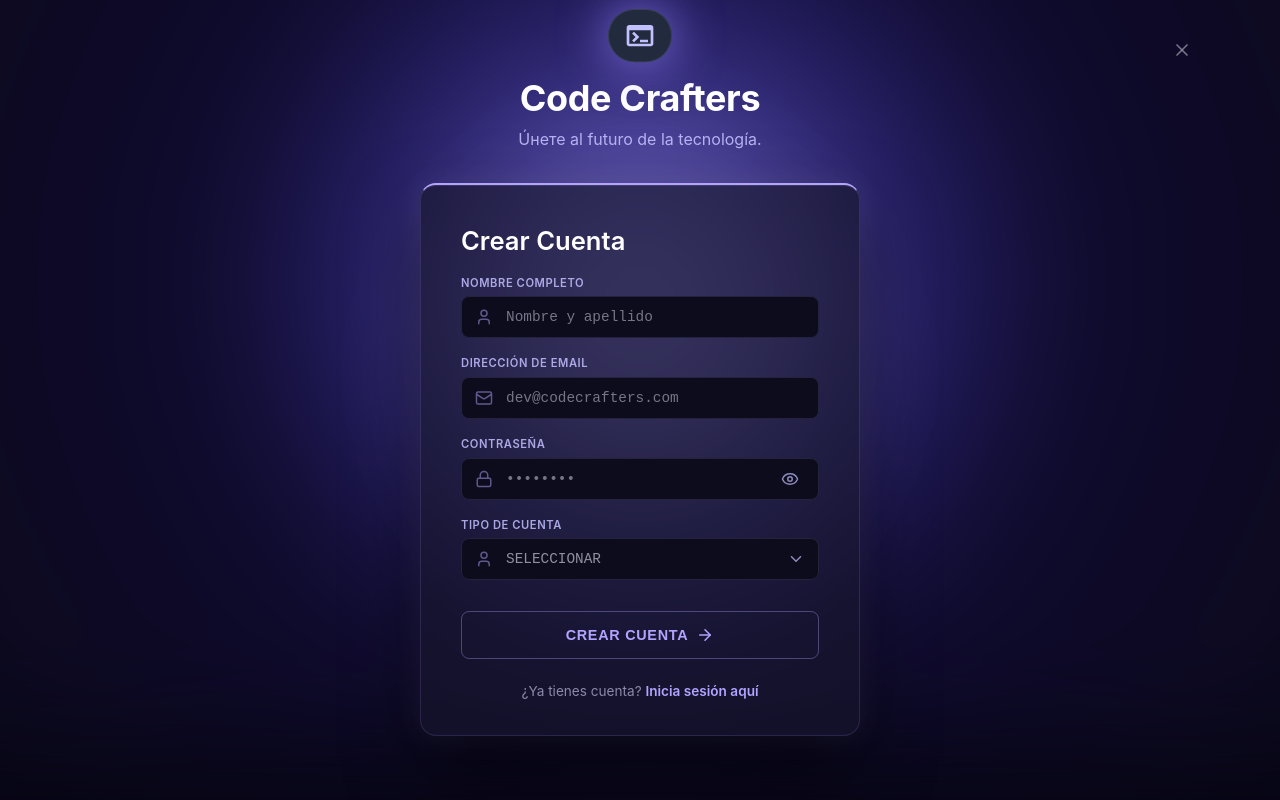
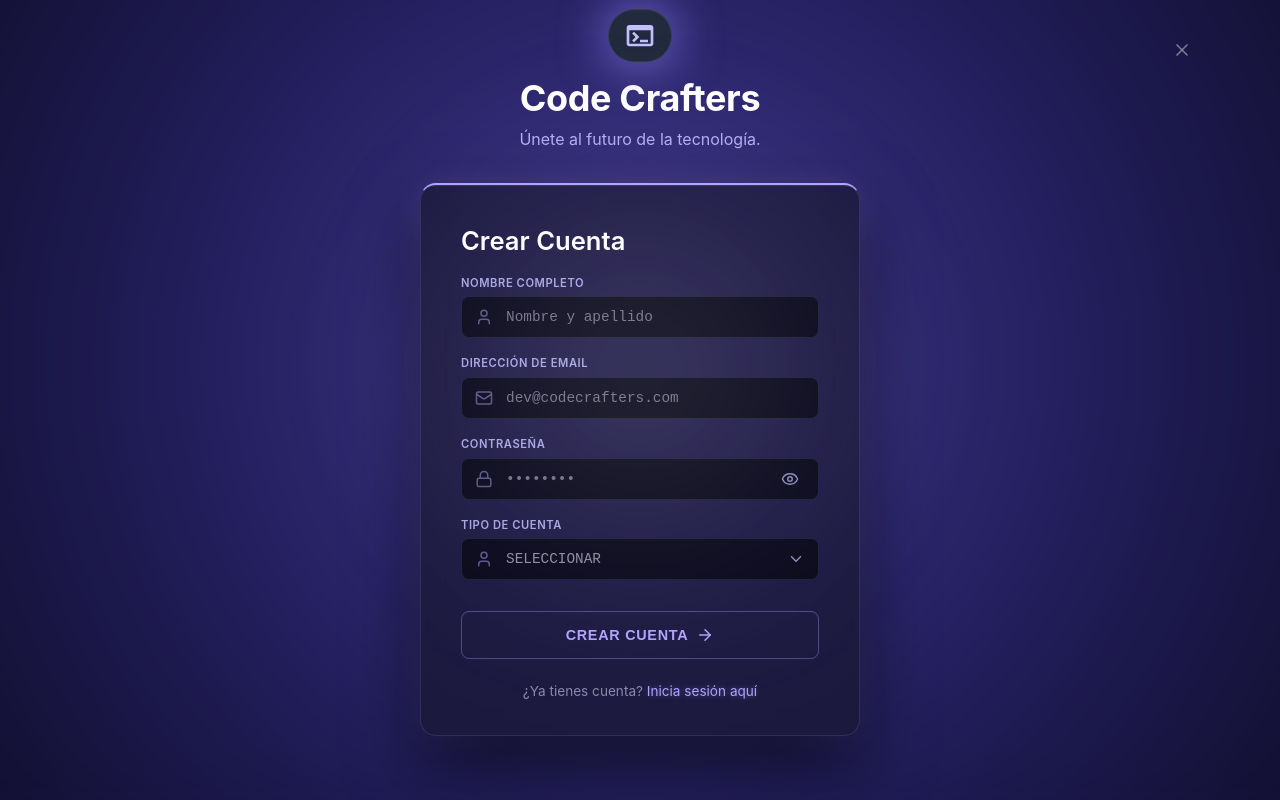
Before and after one commit to SiuzannaVach/code-crafters-frontend, a React (Vite) app: page /register in a window 1280 px wide. Built offline with nearby package versions, Linux system fonts and the light colour scheme.

Commit message:
fix(auth): resolve modal close button and redirect link bugs

```diff
--- a/src/components/RegisterModal/RegisterModal.module.scss
+++ b/src/components/RegisterModal/RegisterModal.module.scss
@@ -1,19 +1,17 @@
 @use '../../styles/global.module' as *;
 
-// 📱 Mobile Styles
+// 📱 MOBILE STYLES (Мобильный макет)
 .register-modal {
   position: fixed;
   top: 0;
   left: 0;
   width: 100vw;
   height: 100vh;
-  background: radial-gradient(circle at 50% 25%, #1e29a3 0%, #0d0c24 55%, #05050d 100%);
+  background: radial-gradient(circle at 50% 25%, $modal-bg-gradient-start 0%, $modal-bg-gradient-middle 55%, $modal-bg-gradient-end 100%);
   z-index: 1000;
   display: flex;
   flex-direction: column;
   overflow-y: initial !important;
-
-
 
   &__body {
     position: relative;
@@ -29,11 +27,12 @@
 
   &__close-btn {
     position: absolute;
-    top: 20px;
-    right: 20px;
+    top: 40px;
+    right: calc(50% - 560px);
+    right: 40px;
     background: none;
     border: none;
-    color: #918FA1;
+    color: $modal-text-muted;
     cursor: pointer;
     padding: 8px;
     display: flex;
@@ -41,26 +40,6 @@
     justify-content: center;
     border-radius: 50%;
     z-index: 10;
-  }
-
-  &__footer {
-    margin-top: auto;
-    padding-top: 2.5rem;
-    width: 100%;
-    display: flex;
-    flex-direction: column;
-    align-items: center;
-    gap: 0.5rem;
-    font-size: 0.75rem;
-    color: #918FA1;
-  }
-
-  &__footer-brand {
-    display: flex;
-    align-items: center;
-    gap: 0.35rem;
-    font-weight: 500;
-    color: #b2a3ff;
   }
 }
 
@@ -81,18 +60,20 @@
     filter: drop-shadow(0 0 15px rgba(147, 129, 255, 0.5));
   }
 
-  &__logo-icon { color: #ffffff; }
+  &__logo-icon { color: $text-main; }
+
   &__title {
     margin: 0;
     font-size: 2rem;
     font-weight: 700;
-    color: #ffffff;
+    color: $text-main;
     letter-spacing: -0.01em;
   }
+
   &__subtitle {
     margin: 0.4rem 0 0;
     font-size: 0.9rem;
-    color: #c7c4d8;
+    color: $text-brand;
     line-height: 1.4;
   }
   &__subtitle-mobile { display: inline; }
@@ -103,8 +84,8 @@
   display: block !important;
   width: 100%;
   max-width: 358px;
-  background-color: rgba(21, 26, 44, 0.6) !important;
-  border: 1px solid rgba(145, 143, 161, 0.2) !important;
+  background-color: $modal-bg-card !important;
+  border: 1px solid $modal-border-card !important;
   border-radius: 16px;
   padding: 2.25rem 1.25rem;
   box-sizing: border-box;
@@ -130,8 +111,8 @@
     font-size: 0.95rem;
     cursor: pointer;
     border: none;
-    background-color: #c3b6ff;
-    color: #070610;
+    background-color: $modal-text-purple;
+    color: $bg-main;
     width: 100%;
     margin-top: 0.5rem;
   }
@@ -139,13 +120,29 @@
   &__redirect {
     margin-top: 1.5rem;
     text-align: center;
-    color: #918FA1;
+    color: $modal-text-muted;
     font-size: 0.85rem;
   }
+
   &__link {
-    color: #c3b6ff;
+    background: none !important;
+    border: none !important;
+    padding: 0 !important;
+    font: inherit !important;
+    cursor: pointer;
+    display: inline;
     text-decoration: none;
-    font-weight: 600;
+    -webkit-appearance: none;
+    -moz-appearance: none;
+    appearance: none; // Сброс для линтера
+    color: $modal-text-purple !important;
+    font-weight: 700;
+    text-shadow: 0 0 6px rgba($modal-text-purple, 0.4);
+
+    &:hover {
+      color: $text-main !important;
+      text-shadow: 0 0 10px $modal-text-purple;
+    }
   }
 }
 
@@ -158,7 +155,7 @@
   &__label {
     font-size: 0.7rem;
     text-transform: uppercase;
-    color: #c3c0ff;
+    color: $modal-text-label;
     opacity: 0.85;
     font-weight: 600;
     letter-spacing: 0.05em;
@@ -172,7 +169,7 @@
   &__icon {
     position: absolute;
     left: 14px;
-    color: #ffffff;
+    color: $text-main;
     opacity: 0.75;
     z-index: 2;
   }
@@ -182,32 +179,34 @@
     background-color: #131b2e;
     border: 1px solid #464555;
     border-radius: 8px;
-    color: #ffffff;
+    color: $text-main;
     font-family: 'JetBrains Mono', monospace;
     font-size: 0.9rem;
     outline: none;
     box-sizing: border-box;
 
      &::placeholder {
-      color: #918FA1;
+      color: $modal-text-muted;
       opacity: 0.8;
     }
 
     &:focus {
-      border-color: #c3b6ff;
+      border-color: $modal-text-purple;
     }
   }
   &__select {
     appearance: none;
+    -webkit-appearance: none;
+    -moz-appearance: none;
     cursor: pointer;
-    color: #918FA1;
+    color: $modal-text-muted;
   }
   &__toggle-pass, &__select-arrow {
     position: absolute;
     right: 14px;
     background: none;
     border: none;
-    color: #c3c0ff;
+    color: $modal-text-label;
     opacity: 0.8;
     cursor: pointer;
     display: flex;
@@ -216,7 +215,7 @@
   &--account-type { display: flex; }
 }
 
-// 🖥️ Desktop Styles
+// 🖥️ DESKTOP STYLES
 @media (min-width: 769px) {
 
   .register-modal {
@@ -232,31 +231,28 @@
     align-items: center !important;
     box-sizing: border-box;
     overflow: hidden !important;
-    background: #060512 !important;
+     background: #18153d !important;
     backdrop-filter: none !important;
+
 
     &::before {
       content: '';
       position: absolute;
-      top: 35%;
+      top: 45%;
       left: 50%;
       transform: translate(-50%, -50%);
-      width: 140vw;
-      height: 120vh;
-           background: none !important;
-    background-image:
-
-      radial-gradient(circle at 50% 50%, rgba(255, 255, 255, 0.25) 0%, rgba(255, 255, 255, 0.03) 25%, transparent 55%),
-
-      radial-gradient(circle at 50% 50%, #3e33b8 0%, rgba(15, 10, 50, 0.82) 42%, #0d0a21 72%, #04030a 100%) !important;
-
-
-      filter: blur(60px);
+      width: 150vw;
+      height: 130vh;
+      background: none !important;
+      background-image:
+        radial-gradient(circle at 50% 50%, rgba(147, 129, 255, 0.25) 0%, rgba(79, 70, 229, 0.1) 45%, transparent 70%),
+        radial-gradient(circle at 50% 50%, #272269 0%, #16133b 60%, #0b0921 100%) !important;
+      filter: blur(55px);
       pointer-events: none;
-      z-index: 0;
+      z-index: 1;
     }
 
-      &::after {
+    &::after {
       content: '';
       position: absolute;
       top: 15%;
@@ -264,11 +260,13 @@
       transform: translateX(-50%);
       width: 600px;
       height: 500px;
-      background: radial-gradient(circle, rgba(255, 255, 255, 0.15) 0%, transparent 70%);
-      filter: blur(60px);
+      background: radial-gradient(circle, rgba($text-main, 0.12) 0%, rgba(147, 129, 255, 0.04) 50%, transparent 75%);
+      filter: blur(65px);
       pointer-events: none;
-      z-index: 0;
+      z-index: 1;
     }
+
+
     &__body {
       position: relative;
       width: 100%;
@@ -292,7 +290,7 @@
       right: 40px;
       background: none;
       border: none;
-      color: rgba(145, 143, 161, 0.8);
+      color: rgba($modal-text-muted, 0.8);
       cursor: pointer;
       padding: 8px;
       display: flex;
@@ -302,12 +300,8 @@
       z-index: 2;
 
       &:hover {
-        color: #ffffff;
+        color: $text-main;
       }
-    }
-
-    &__footer {
-      display: none !important;
     }
   }
 
@@ -330,20 +324,20 @@
       filter: drop-shadow(0 0 25px rgba(147, 129, 255, 0.85));
     }
 
-    &__logo-icon { color: #ffffff; }
+    &__logo-icon { color: $text-main; }
 
     &__title {
       margin: 0;
       font-size: 2.25rem;
       font-weight: 700;
-      color: #ffffff;
+      color: $text-main;
       letter-spacing: -0.01em;
     }
 
     &__subtitle {
       margin: 0.5rem 0 0;
       font-size: 1rem;
-      color: #c3c0ff;
+      color: $modal-text-label;
       opacity: 0.9;
       line-height: 1.4;
     }
@@ -358,23 +352,23 @@
     max-width: 440px;
     background-color: rgba(24, 22, 43, 0.65) !important;
     border: 1px solid rgba(178, 163, 255, 0.15) !important;
-    border-top: 2px solid #b2a3ff !important;
+    border-top: 2px solid $modal-text-purple !important;
     border-radius: 16px;
     padding: 2.5rem 2.5rem 2.25rem !important;
+    backdrop-filter: blur(12px);
+    box-sizing: border-box;
+
     box-shadow:
       0 30px 70px rgba(0, 0, 0, 0.6),
       0 0 30px rgba(178, 163, 255, 0.15),
-      inset 0 1px 0 rgba(255, 255, 255, 0.1);
-    backdrop-filter: blur(12px);
-    box-sizing: border-box;
-    display: block !important;
+      inset 0 1px 0 rgba($text-main, 0.1);
 
     &__title {
       display: block;
       margin: 0 0 1.25rem;
       font-size: 1.6rem;
       font-weight: 600;
-      color: #ffffff;
+      color: $text-main;
       text-align: left;
     }
 
@@ -396,7 +390,7 @@
       cursor: pointer;
       background-color: transparent !important;
       border: 1px solid rgba(178, 163, 255, 0.35) !important;
-      color: #b2a3ff !important;
+      color: $modal-text-purple !important;
       width: 100%;
       margin-top: 0.75rem;
       box-shadow: none;
@@ -404,8 +398,8 @@
       letter-spacing: 0.05em;
 
       &:hover {
-        border-color: #b2a3ff;
-        background-color: rgba(124, 58, 237, 0.15);
+        border-color: $modal-text-purple;
+        background-color: rgba($color-primary, 0.15);
         box-shadow: 0 0 15px rgba(178, 163, 255, 0.25);
       }
     }
@@ -418,13 +412,28 @@
     }
 
     &__link {
-      color: #b2a3ff;
-      text-decoration: none;
+      background: none !important;
+      border: none !important;
+      padding: 0 !important;
+      font: inherit !important;
+      cursor: pointer;
+      -webkit-appearance: none;
+      -moz-appearance: none;
+      appearance: none;
+      color: $modal-text-purple !important;
+      text-decoration: none !important;
       font-weight: 600;
+      display: inline;
+      text-shadow: 0 0 6px rgba(178, 163, 255, 0.4);
+
+      &:hover {
+        color: $text-main !important;
+        text-shadow: 0 0 10px $modal-text-purple;
+      }
     }
   }
 
-  .form-field {
+    .form-field {
     display: flex !important;
     flex-direction: column;
     gap: 0.4rem;
@@ -433,7 +442,7 @@
     &__label {
       font-size: 0.7rem;
       text-transform: uppercase;
-      color: #c3c0ff !important;
+      color: $modal-text-label !important;
       opacity: 0.85;
       font-weight: 600;
       letter-spacing: 0.05em;
@@ -449,7 +458,7 @@
     &__icon {
       position: absolute;
       left: 14px;
-      color: #5d598c;
+      color: $modal-icon;
       opacity: 1;
       z-index: 2;
     }
@@ -457,29 +466,31 @@
     &__input, &__select {
       width: 100%;
       padding: 12px 12px 12px 44px;
-      background-color: #0d0c1d !important;
-      border: 1px solid #24223d !important;
+      background-color: $modal-bg-input !important;
+      border: 1px solid $modal-border-input !important;
       border-radius: 8px;
-      color: #ffffff;
+      color: $text-main;
       font-family: 'JetBrains Mono', monospace;
       font-size: 0.9rem !important;
       outline: none;
       box-sizing: border-box;
 
       &::placeholder {
-        color: #918FA1;
+        color: $modal-text-muted;
         opacity: 0.8;
       }
 
       &:focus {
-        border-color: rgba(178, 163, 255, 0.7);
+        border-color: rgba($modal-text-purple, 0.7);
       }
     }
 
     &__select {
       appearance: none;
+      -webkit-appearance: none;
+      -moz-appearance: none;
       cursor: pointer;
-      color: #918FA1;
+      color: $modal-text-muted;
     }
 
     &__toggle-pass, &__select-arrow {
@@ -487,7 +498,7 @@
       right: 14px;
       background: none;
       border: none;
-      color: #c3c0ff;
+      color: $modal-text-label;
       opacity: 0.7;
       cursor: pointer;
       display: flex;
@@ -499,8 +510,11 @@
 
       .form-field__select {
         appearance: none;
+        -webkit-appearance: none;
+        -moz-appearance: none;
         cursor: pointer;
       }
+
       .form-field__select-arrow {
         pointer-events: none;
       }
--- a/src/components/RegisterModal/RegisterModal.tsx
+++ b/src/components/RegisterModal/RegisterModal.tsx
@@ -13,13 +13,21 @@ interface RegisterFormData {
 }
 
 interface RegisterModalProps {
-  onNavigate?: () => void;
+  onClose?: () => void;
 }
 
-export const RegisterModal: React.FC<RegisterModalProps> = ({ onNavigate }) => {
+export const RegisterModal: React.FC<RegisterModalProps> = ({ onClose }) => {
   const [showPassword, setShowPassword] = useState(false);
   const { register, handleSubmit } = useForm<RegisterFormData>();
   const navigate = useNavigate();
+
+  const handleClose = () => {
+    if (onClose) {
+      onClose();
+    } else {
+      navigate(-1); // Возвращаем назад, если открыто как отдельный экран
+    }
+  };
 
   const onSubmit = (data: RegisterFormData) => {
     const userSession = {
@@ -32,6 +40,7 @@ export const RegisterModal: React.FC<RegisterModalProps> = ({ onNavigate }) => {
 
     localStorage.setItem('logged_user', JSON.stringify(userSession));
 
+    // Разделение логики: организатор идет на дашборд, зритель — на главную
     if (data.accountType === 'organizador') {
       navigate('/dashboard');
     } else {
@@ -40,18 +49,20 @@ export const RegisterModal: React.FC<RegisterModalProps> = ({ onNavigate }) => {
   };
 
   return (
-    <div className={styles['register-modal']} onClick={() => onNavigate?.()}>
-
+    <div className={styles['register-modal']} onClick={handleClose}>
       <div className={styles['register-modal__body']} onClick={(e) => e.stopPropagation()}>
 
+        {/* Кнопка-крестик закрытия */}
         <button
+          type="button"
           className={styles['register-modal__close-btn']}
-          onClick={() => onNavigate?.()}
+          onClick={handleClose}
           aria-label="Cerrar"
         >
           <X size={20} />
         </button>
 
+        {/* Шапка бренда внутри карточки */}
         <div className={styles['brand-header']}>
           <div className={styles['brand-header__logo-box']}>
             <img
@@ -63,15 +74,15 @@ export const RegisterModal: React.FC<RegisterModalProps> = ({ onNavigate }) => {
           <h1 className={styles['brand-header__title']}>Code Crafters</h1>
           <p className={styles['brand-header__subtitle']}>
             <span className={styles['brand-header__subtitle-mobile']}>Crea tu cuenta para empezar a construir.</span>
-            <span className={styles['brand-header__subtitle-desktop']}>Úнете al futuro de la tecnología.</span>
+            <span className={styles['brand-header__subtitle-desktop']}>Únete al futuro de la tecnología.</span>
           </p>
         </div>
 
+        {/* Форма регистрации */}
         <div className={styles['auth-card']}>
           <h2 className={styles['auth-card__title']}>Crear Cuenta</h2>
 
           <form onSubmit={handleSubmit(onSubmit)} className={styles['auth-card__form']} autoComplete="off">
-
             <div className={styles['form-field']}>
               <label className={styles['form-field__label']} htmlFor="fullName">Nombre Completo</label>
               <div className={styles['form-field__control']}>
@@ -142,37 +153,21 @@ export const RegisterModal: React.FC<RegisterModalProps> = ({ onNavigate }) => {
             </button>
           </form>
 
+          {/* Редирект на логин */}
           <div className={styles['auth-card__redirect']}>
             ¿Ya tienes cuenta?{' '}
-            <a
-              href="/login"
+            <button
+              type="button"
               className={styles['auth-card__link']}
-              onClick={(e) => {
-                e.preventDefault();
-                onNavigate?.();
-              }}
+              style={{ background: 'none', border: 'none', padding: 0, font: 'inherit', cursor: 'pointer', color: 'inherit', textDecoration: 'underline' }}
+              onClick={() => navigate('/login')}
             >
               Inicia sesión aquí
-            </a>
+            </button>
           </div>
         </div>
 
       </div>
-
-      <footer className={styles['register-modal__footer']}>
-        <div className={styles['register-modal__footer-brand']}>
-          <svg width="14" height="14" viewBox="0 0 24 24" fill="none" stroke="currentColor" strokeWidth="2" className={styles['brand-header__logo-icon']}>
-            <rect x="2" y="3" width="20" height="18" rx="4" />
-            <path d="M7 9l3 3-3 3" />
-            <path d="M12 15h5" />
-          </svg>
-          <span>Code Crafters</span>
-        </div>
-        <div className={styles['register-modal__copyright']}>
-          © 2026 Code Crafters. Built for the future of tech.
-        </div>
-      </footer>
-
     </div>
   );
 };
```
